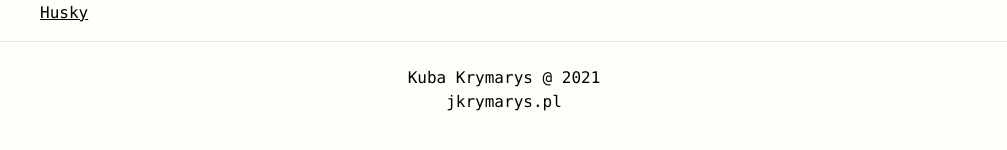
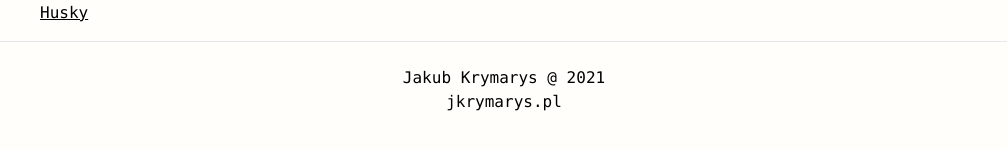
Before and after one commit to JKrymarys/my_website, a Next.js app: page /articles in a window 1280 px wide. Shown: the part 336-486 px from the top of the page, without its empty margins (136-1143 px from the left). Built offline with nearby package versions, Linux system fonts and the light colour scheme; no server answers.

Commit message:
Change Kuba to Jacob

```diff
--- a/components/BaseLayout/index.tsx
+++ b/components/BaseLayout/index.tsx
@@ -16,7 +16,7 @@ export default function BaseLayout({ children }: any) {
       </Head>
       <header className="flex flex-col justify-center w-full h-34 text-center border-b p-2">
         <h1 className="text-2xl my-2">
-          Hello <EmojiWrapper label="waving-hand" emoji="👋" /> I&apos;m Kuba!
+          Hello <EmojiWrapper label="waving-hand" emoji="👋" /> I&apos;m Jacob!
         </h1>
         <h2>Frontend developer - JS/TS, React.js</h2>
         <h2>Freelance - business websites, online stores</h2>
@@ -37,7 +37,7 @@ export default function BaseLayout({ children }: any) {
       )}
 
       <footer className="flex flex-col items-center justify-center w-full h-24 border-t">
-        <div>Kuba Krymarys @ {new Date().getFullYear()}</div>
+        <div>Jakub Krymarys @ {new Date().getFullYear()}</div>
         <a href="/">jkrymarys.pl</a>
       </footer>
     </div>
--- a/components/DesktopLayout/index.tsx
+++ b/components/DesktopLayout/index.tsx
@@ -32,7 +32,7 @@ export default function DesktopLayout({ children }: any) {
           }}
         >
           <h1 className="text-2xl my-2">
-            Hello <EmojiWrapper label="waving-hand" emoji="👋" /> I&apos;m Kuba!
+            Hello <EmojiWrapper label="waving-hand" emoji="👋" /> I&apos;m Jacob!
           </h1>
           <h2>Frontend developer - JS/TS, React.js</h2>
           <h2>Freelance - business websites, online stores</h2>
@@ -48,7 +48,7 @@ export default function DesktopLayout({ children }: any) {
         </main>
 
         <footer className="flex flex-col items-center justify-center w-full h-24 border-t">
-          <div>Kuba Krymarys @ {new Date().getFullYear()}</div>
+          <div>Jakub Krymarys @ {new Date().getFullYear()}</div>
           <a href="/">jkrymarys.pl</a>
         </footer>
       </div>
```
